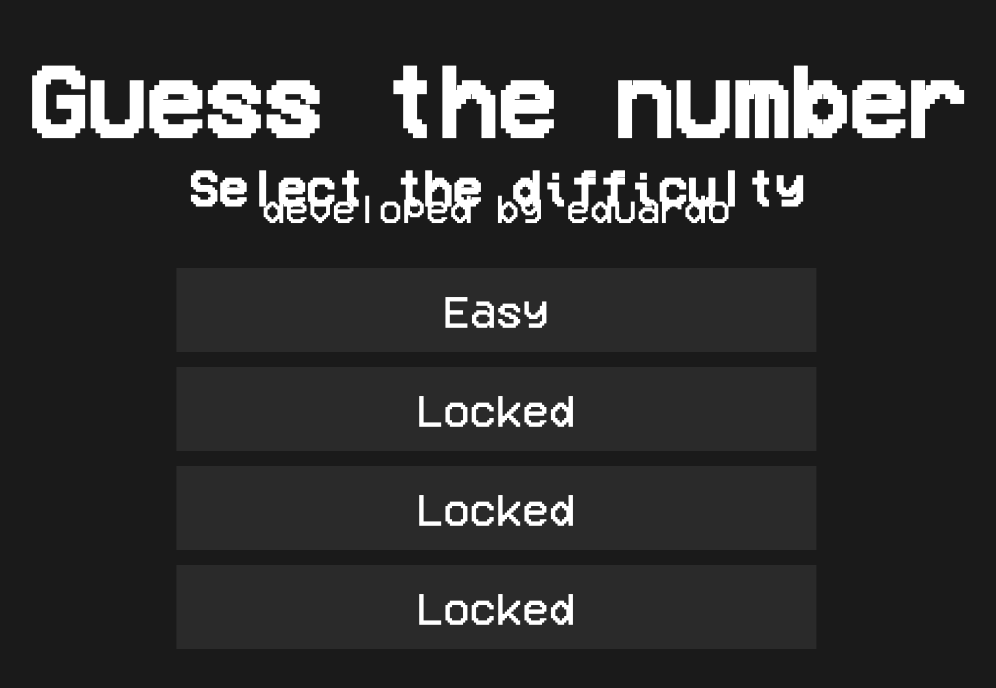
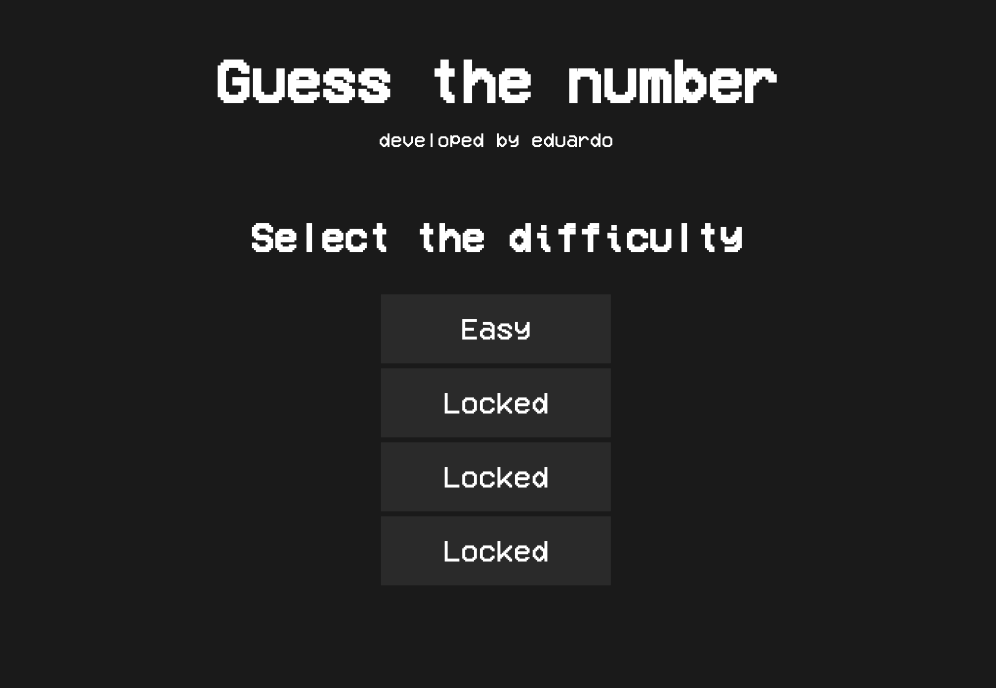
Before and after one commit to harucacique/guessthenumber, a website: page guess_my_number/main/difficulties/start.html in a window 1280 px wide. Shown: the whole page, without its empty margins (144-1140 px from the left). Drawn offline with Linux system fonts and the light colour scheme.

Commit message:
mainscreen update

```diff
--- a/guess_my_number/main/difficulties/start.html
+++ b/guess_my_number/main/difficulties/start.html
@@ -6,7 +6,7 @@
     <title>Title</title>
     <link rel="stylesheet" href="../styles/style.css">
     <link rel="stylesheet" media="screen and (max-width: 600px)" href="../styles/mobile.css">
-    <link rel="stylesheet" media="screen and (min-width: 600px)" href="../styles/portrait.css">
+    <link rel="stylesheet" media="screen and (orientation: portrait)" href="../styles/portrait.css">
 </head>
 <body>
     <header>
--- a/guess_my_number/main/styles/portrait.css
+++ b/guess_my_number/main/styles/portrait.css
@@ -1,19 +1,19 @@
 
 header h1{
-    font-size: 100px;
+    font-size: 90px;
 }
 header > p{
-    font-size: 40px;
+    font-size: 30px;
 }
 #difficultContainer{
     width: 600px;
     align-items: center;
 }
 h2{
-    font-size: 50px;
+    font-size: 40px;
 }
 #difficultContainer span{
     width: 100%;
-    font-size: 45px;
+    font-size: 40px;
     margin-top: 15px
 }
```
